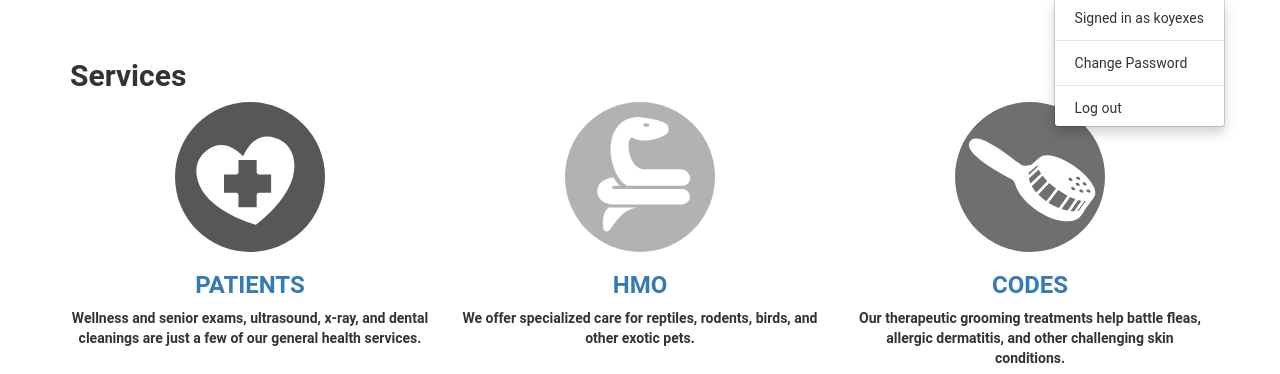
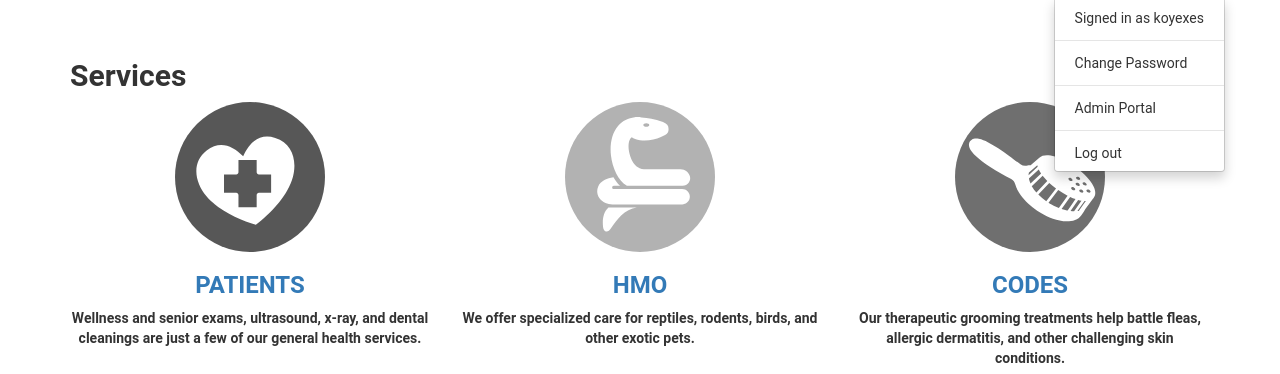
Before and after one commit to koyexes/hdmsProduction, a Django app: page /acms/homepage/ in a window 1280 px wide, after a click that opens the changed part. Shown: the part 51-425 px from the top of the page. Run offline with Django 3.2, Linux system fonts and the light colour scheme; a user stored in the database is signed in; some libraries are stand-ins or nearby versions.

Commit message:
Authentication works properly configured the authentication system to return the appropriate message if the user is inactive or doesn't exist

```diff
--- a/HDMS/ACMS/templates/ACMS/homepage.html
+++ b/HDMS/ACMS/templates/ACMS/homepage.html
@@ -17,6 +17,10 @@
             <li role="separator" class="divider"></li>
             <li><a href="#">Change Password</a></li>
             <li role="separator" class="divider"></li>
+            {% if admin %}
+                <li><a href="/admin/" target="_blank">Admin Portal</a></li>
+                <li role="separator" class="divider"></li>
+            {% endif %}
             <li><a href="{% url 'ACMS:index' %}" >Log out</a></li>
         </ul>
     </li>
--- a/HDMS/ACMS/views.py
+++ b/HDMS/ACMS/views.py
@@ -5,6 +5,9 @@ from django.contrib.auth.decorators import login_required
 from django.http.response import HttpResponseRedirect
 from django.contrib import messages
 from django.core.urlresolvers import reverse
+from django.contrib.auth.models import User
+from django.contrib.auth import hashers
+
 
 # Create your views here.
 
@@ -12,17 +15,29 @@ def index(request):
     if request.method == "POST": # checking if it's a post request
         form = LoginForm(request.POST)
         if form.is_valid():
-            user = authenticate(username = request.POST['username'], password = request.POST['password'])
+            user = authenticate(username = form.cleaned_data['username'], password = form.cleaned_data['password'])
             if user is not None:
                 if user.is_active: # checking if the user is still active
                     login(request, user) # logging the user in
                     request.session.set_expiry(1800) # setting the session expiry time, after which login is required
                     return HttpResponseRedirect(reverse('ACMS:homepage'))
+
             else:
-                messages.error(request, 'Incorrect username and password!!!') # saving message error to be displayed on template
-                return HttpResponseRedirect(reverse('ACMS:index'))
+                try:
+                    username = User.objects.get(username = form.cleaned_data["username"])
+                    # since authenticate method returns none for inactive registered users, the if statement below takes care of checking if user exist
+                    # but inactive in order to forward the right feedback message
+                    if username and hashers.check_password(form.cleaned_data["password"], User.objects.get(username = username).password):
+                        messages.error(request, "Your account has been disabled! Contact Admin...")
+                        return HttpResponseRedirect(reverse('ACMS:index'))
+                    else:
+                         messages.error(request, 'Incorrect username and password!!!') # saving message error to be displayed on template
+                         return HttpResponseRedirect(reverse('ACMS:index'))
+                except:
+                    messages.error(request, 'Incorrect username and password!!!') # saving message error to be displayed on template
+                    return HttpResponseRedirect(reverse('ACMS:index'))
 
-
+# if the request is a GET request
     else:
         form = LoginForm() # creating new form
         if request.path == "/acms/login/":
@@ -31,7 +46,11 @@ def index(request):
 
     return render(request, 'acms/index.html', {"form": form})
 
+
+
 @login_required(redirect_field_name="", login_url='/acms/login') # login required to view this page
 def homepage(request):
-    context = {"name" : "%s %s" % (request.user.last_name, request.user.first_name), "username" : request.user.username}
-    return render(request, 'acms/homepage.html', context)
+    admin = False
+    if request.user.is_staff: admin = True # checking if the user has administrative rights
+    context = {"name" : "%s %s" % (request.user.last_name, request.user.first_name), "username" : request.user.username, "admin" : admin} # declaring the template context
+    return render(request, 'acms/homepage.html', context) # rendering the homepage template
```
Also changed, not shown: HDMS/hdms.sqlite3.
